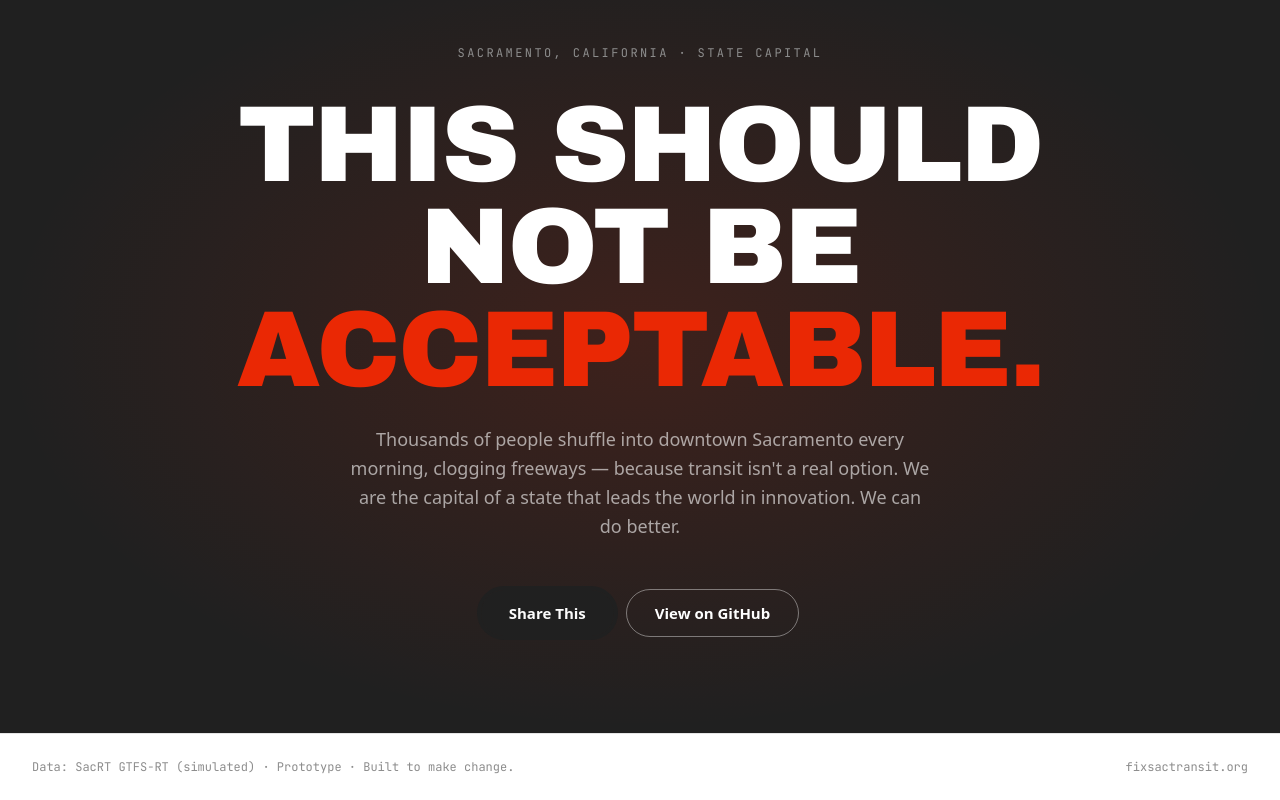
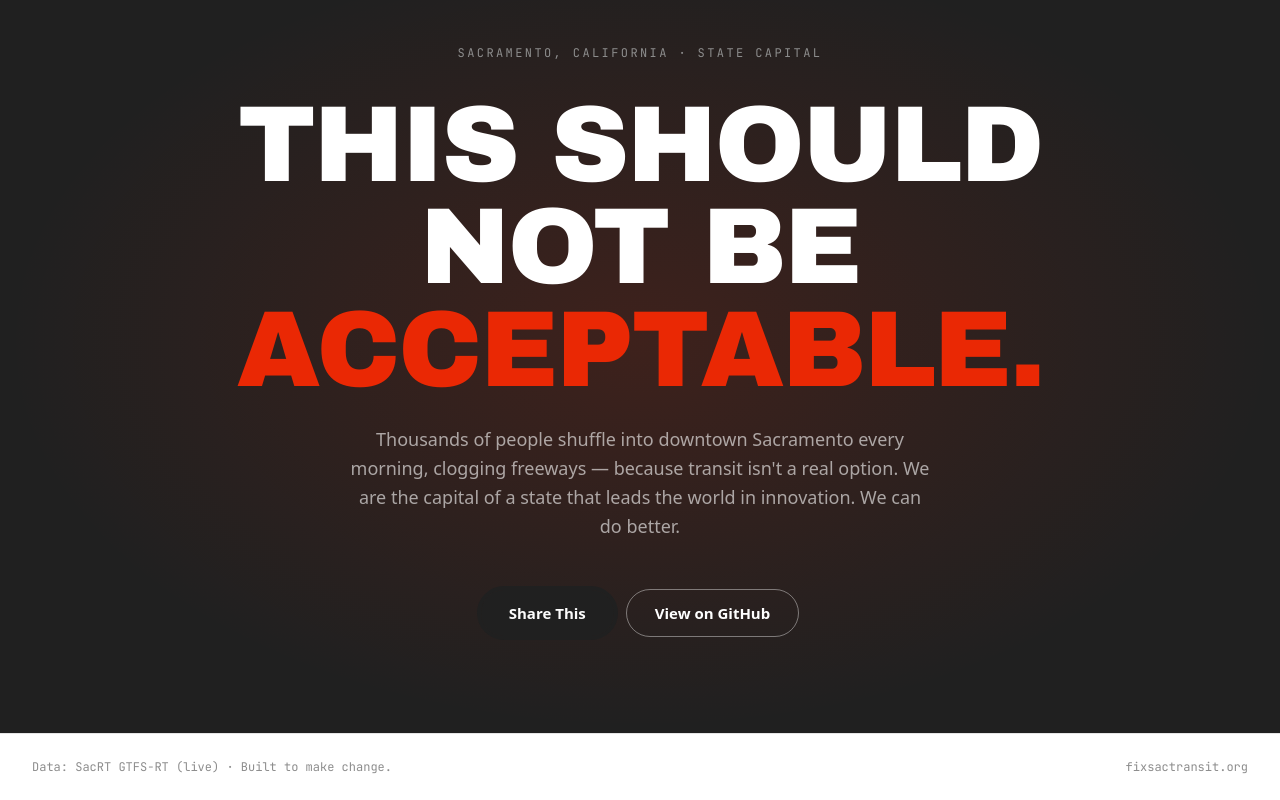
Before and after one commit to positiveppl/fixsactransit, a Next.js app: page / in a window 1280 px wide. Shown: the part 4213-5013 px from the top of the page. Built offline with nearby package versions, Linux system fonts and the light colour scheme; no server answers.

Commit message:
copy: update manifesto

```diff
--- a/app/components/Manifesto.tsx
+++ b/app/components/Manifesto.tsx
@@ -31,7 +31,7 @@ export default function Manifesto() {
       </section>
 
       <footer style={{ background: '#fff', borderTop: '1px solid #e5e5e5', padding: '24px 32px', display: 'flex', justifyContent: 'space-between', alignItems: 'center', fontSize: 12, color: '#8d8d8d', fontFamily: 'JetBrains Mono, monospace', flexWrap: 'wrap', gap: 8 }}>
-        <span>Data: SacRT GTFS-RT (simulated) · Prototype · Built to make change.</span>
+        <span>Data: SacRT GTFS-RT (live) · Built to make change.</span>
         <span>fixsactransit.org</span>
       </footer>
     </>
```
